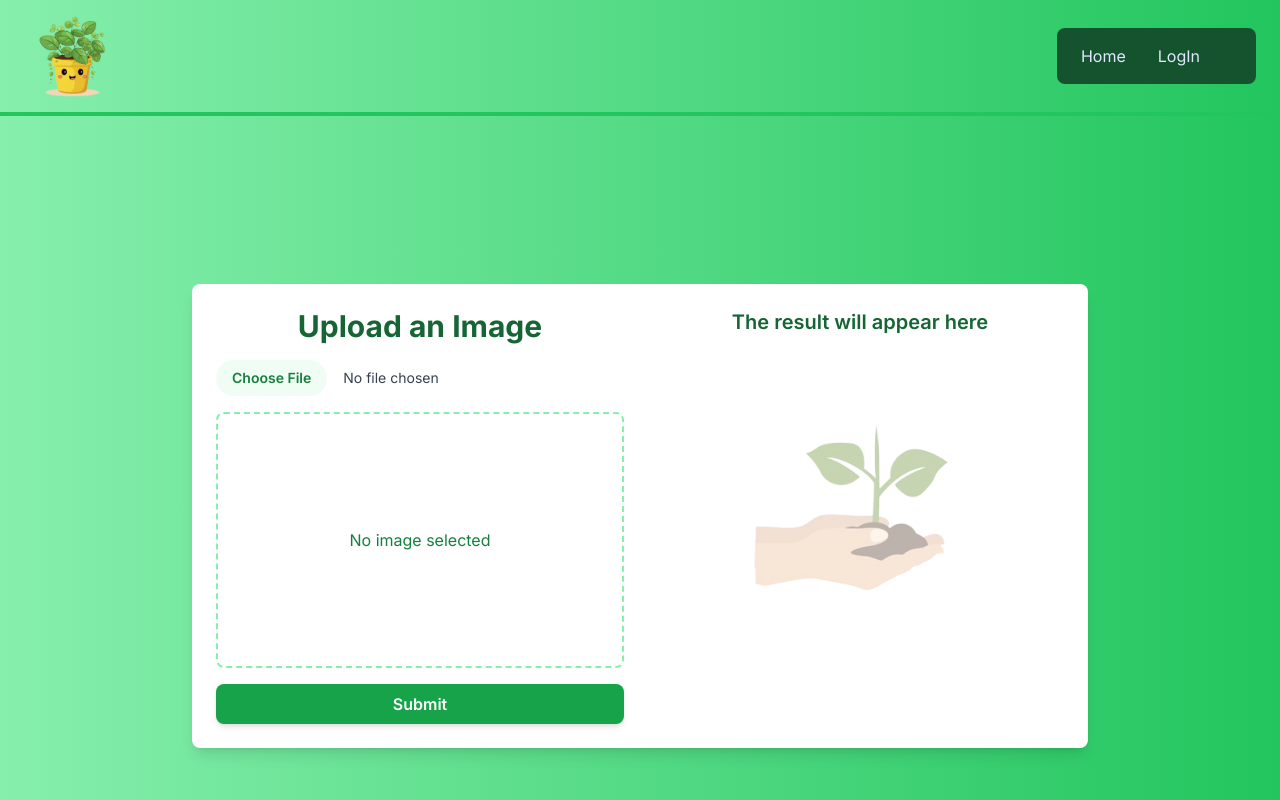
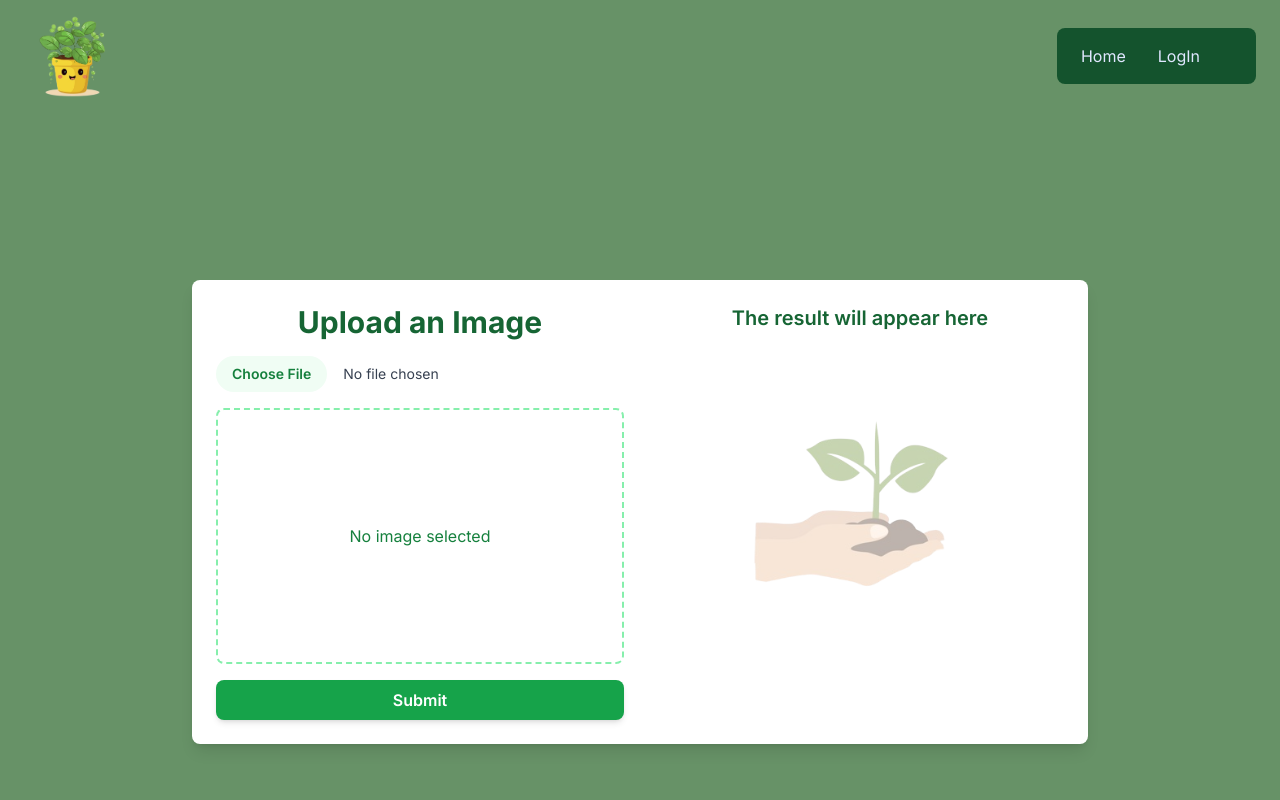
Before and after one commit to Sayanghosh400/plant-disease, a Next.js app: page /home in a window 1280 px wide. Shown: the top 800 px of the page. Built offline with nearby package versions, Linux system fonts and the light colour scheme.

Commit message:
stylings updated

```diff
--- a/src/components/Nav.tsx
+++ b/src/components/Nav.tsx
@@ -4,7 +4,7 @@ import React from 'react'
 
 const Nav = () => {
     return (
-        <header className="flex flex-col items-center justify-between w-full md:w-6xl px-2 md:px-6 py-2 mx-auto md:flex-row bg-gradient-to-r from-green-300 to-green-500 p-4 border-b-4 border-green-500">
+        <header className="flex flex-col items-center justify-between w-full md:w-6xl px-2 md:px-6 py-2 mx-auto md:flex-row bg-[#679267] p-4">
             <Link href="/home" className="text-indigo-900 z-10 active">
                 <img src="/happyplant.png" className="w-24 py-8 md:py-0 g-image" />
             </Link>
--- a/src/screens/Home.tsx
+++ b/src/screens/Home.tsx
@@ -45,7 +45,7 @@ const Home: React.FC = () => {
   };
 
   return (
-    <div className="flex flex-col items-center justify-center min-h-screen bg-gradient-to-r from-green-300 to-green-500 p-4">
+    <div className="flex flex-col items-center justify-center min-h-screen bg-[#679267] p-4">
       <div className="bg-white p-6 rounded-lg shadow-lg w-full max-w-4xl flex">
         {/* Left side: Image input */}
         <div className="flex flex-col items-center w-1/2 pr-4">
```
